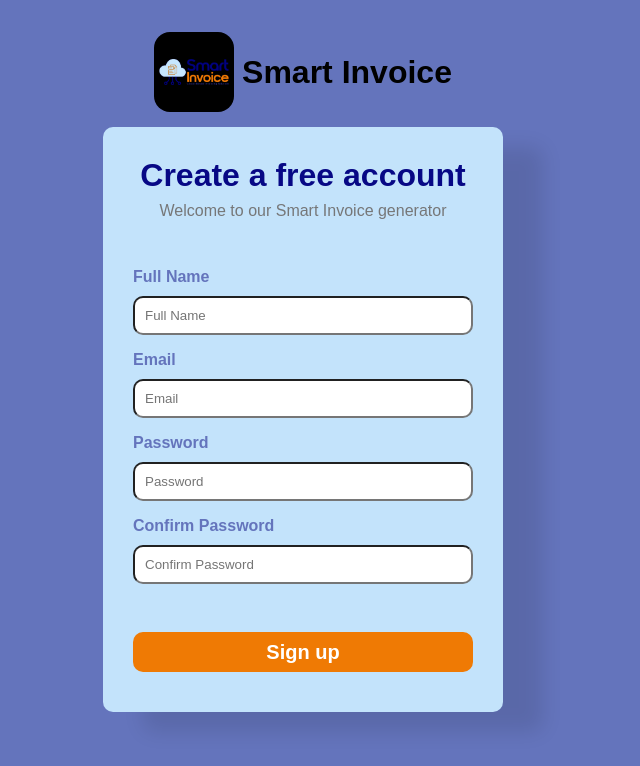
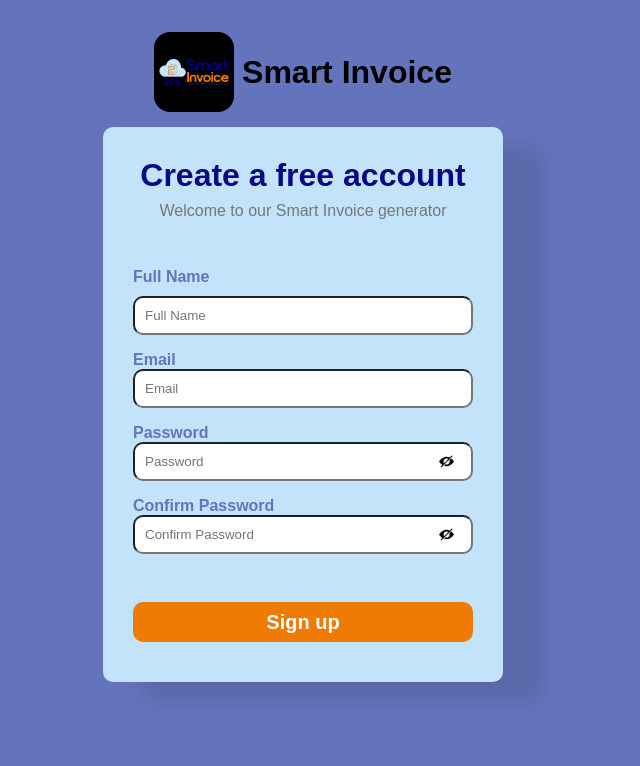
Before and after one commit to yadavsantu/SmartInvoice, a Vue app in the folder vue-frontend/: page /SignUp in a window 1280 px wide. Shown: the top 766 px of the page, without its empty margins (337-977 px from the left). Built offline with nearby package versions, Linux system fonts and the light colour scheme.

Commit message:
eye icon added in login and signup page

```diff
--- a/vue-frontend/src/pages/LoginPage.vue
+++ b/vue-frontend/src/pages/LoginPage.vue
@@ -14,15 +14,31 @@
           <input type="email" id="email" v-model="email" placeholder="Email" required aria-required="true" />
         </div>
 
-        <div class="form-group">
-          <label for="password" class="form-label">Password</label>
-          <input type="password" id="password" v-model="password" placeholder="Password" required
-            aria-required="true" />
-        </div>
+
+                  <label for="password" class="form-label">Password</label>
+                  <div style="position: relative;">
+                    <input
+                     :type="showPassword ? 'text' : 'password'" placeholder="Enter your password" v-model="password"
+                    />
+                     <button
+                       type="button"
+                       @click="togglePassword"
+                       class="eye-btn"
+                       aria-label="Toggle Password Visibility"
+                       >
+                       <img
+                         :src="showPassword ? eyeOpenImage : eyeClosedImage"
+                          alt="Toggle Password Visibility"
+                          width="15px"
+                           height="auto"
+                        />
+                     </button>
+
+                </div>
 
         <div class="check-rem">
           <label for="remember-me" class="remember-label">
-            <input type="checkbox" id="remember-me" v-model="rememberMe" class="remember-checkbox" />
+            <input type="checkbox" id="remember-me" v-model="rememberMe" class="remember-checkbox"/>
             Remember me
           </label>
         </div>
@@ -50,8 +66,16 @@ export default {
       password: "",
       rememberMe: false,
       errorMessage: "",
+      showPassword: false,
+      eyeOpenImage: require('@/assets/eye-open.png'),
+      eyeClosedImage: require('@/assets/eye-closed.png'),
     };
   },
+  methods: {
+    togglePassword() {
+      this.showPassword = !this.showPassword;
+    },
+
   methods: {
 
     async refreshAccessToken() {
@@ -118,6 +142,7 @@ export default {
     this.refreshAccessToken();
   }
 },
+},
 };
 </script>
 <style>
@@ -173,10 +198,13 @@ body {
   font-size: 2rem;
   color: black;
 }
-
+.container{
+  justify-content: center;
+}
 .login-container {
   background-color: #C3E3FB;
   padding: 2rem;
+
   border-radius: 8px;
   box-shadow: 0 4px 10px rgba(0, 0, 0, 0.1);
 }
@@ -199,6 +227,7 @@ body {
 
 .form-label {
   display: block;
+  text-align: left;
   margin-bottom: 0.5rem;
   font-weight: bold;
   color: #6474BC;
@@ -213,9 +242,12 @@ form input {
   font-size: 1rem;
 }
 
+
+
 .check-rem {
   display: flex;
   align-items: center;
+  margin-top: 15px;
   margin-bottom: 1rem;
 }
 
@@ -263,4 +295,19 @@ p {
   text-align: center;
   font-size: 20px;
 }
+
+.eye-btn {
+  position: absolute;
+  top: 50%;
+  margin-left: 90%;
+  transform: translateY(-50%);
+  background: none;
+  border: none;
+  cursor: pointer;
+  padding: 0;
+}
+
+
+
+
 </style>
--- a/vue-frontend/src/pages/SignUp.vue
+++ b/vue-frontend/src/pages/SignUp.vue
@@ -10,19 +10,64 @@
         <p>Welcome to our Smart Invoice generator</p>
         <div class="name-container">
 
-          <label for="full-name">Full Name</label>
+          <label for="full-name" style="display: flex;">Full Name</label>
           <input type="text" id="full-name" placeholder="Full Name" required autocomplete="off" v-model="FullName">
 
 
           <label for="UsrEmail">Email</label>
           <input type="email" id="UsrEmail" placeholder="Email" required="" autocomplete="off" v-model="Email">
 
+
           <label for="UsrPsw">Password</label>
-          <input type="password" id="UsrPsw" placeholder="Password" required="" autocomplete="off" v-model="Password">
+          <div style="position: relative;">
+            <input
+              :type="showPassword ? 'text' : 'password'"
+              id="UsrPsw"
+              placeholder="Password"
+              required
+              autocomplete="off"
+              v-model="Password"
+            />
+            <button
+              type="button"
+              @click="togglePassword"
+              class="eye-btn"
+              aria-label="Toggle Password Visibility"
+            >
+              <img
+                :src="showPassword ? eyeOpenImage : eyeClosedImage"
+                alt="Toggle Password Visibility"
+                 width="15px"
+                height="auto"
+              />
+            </button>
+          </div>
 
           <label for="UsrCfrmPsw">Confirm Password</label>
-          <input type="password" id="UsrCfrmPsw" placeholder="Confirm Password" required="" autocomplete="off"
-            v-model="repeat_password">
+          <div style="position: relative;">
+            <input
+              :type="showConfirmPassword ? 'text' : 'password'"
+              id="UsrCfrmPsw"
+              placeholder="Confirm Password"
+              required
+              autocomplete="off"
+              v-model="repeat_password"
+            />
+            <button
+              type="button"
+              @click="toggleConfirmPassword"
+              class="eye-btn"
+              aria-label="Toggle Confirm Password Visibility"
+            >
+              <img
+                :src="showConfirmPassword ? eyeOpenImage : eyeClosedImage"
+                alt="Toggle Confirm Password Visibility"
+                width="15px"
+                height="auto"
+              />
+            </button>
+          </div>
+
         </div>
         <button>Sign up</button>
       </form>
@@ -45,14 +90,13 @@ body {
   display: flex;
   justify-content: center;
   align-items: center;
-  min-height: 100vh;
   font-family: sans-serif;
   box-sizing: content-box;
 }
 
 .container {
-  width: 200%;
-  height: 900px;
+  width: 100%;
+  height: fit-content;
   max-width: 400px;
   text-align: center;
   background-color: #6474BC;
@@ -105,7 +149,7 @@ body {
 }
 
 .name-container {
-  display: flex;
+  display: block;
   flex-wrap: wrap;
   margin-bottom: 0.5rem;
   font-weight: bold;
@@ -130,10 +174,28 @@ input {
   height: auto;
   padding: 10px;
   border-radius: 10px;
-
   margin-bottom: 1rem;
 
 }
+
+
+.eye-btn {
+  position:absolute;
+  justify-items: center;
+  margin-left: 90%;
+  margin-top: -16%;
+  background: none;
+  cursor: pointer;
+  width: 5px;
+
+}
+
+.eye-btn:hover {
+  background: none;
+  border: none;
+  box-shadow: none;
+}
+
 
 button {
   width: 100%;
@@ -161,6 +223,24 @@ button:hover {
 #chk:checked~.signup label {
   transform: scale(.3);
 }
+@media (max-width:360px)
+{
+ .eye-btn{
+  margin-top: -18%;
+ }
+}
+
+@media (max-width:240px)
+
+{
+ .eye-btn{
+  margin-top: -31%;
+
+ }
+ .eye-btn img {
+  width: 10px;
+ }
+}
 </style>
 
 <script>
@@ -175,8 +255,20 @@ export default {
       Password: "",
       repeat_password: "",
       errorMessage: "",
+      showPassword: false,
+      showConfirmPassword: false,
+      eyeOpenImage: require('@/assets/eye-open.png'),
+      eyeClosedImage: require('@/assets/eye-closed.png'),
+
     };
   },
+  methods: {
+    togglePassword() {
+      this.showPassword = !this.showPassword;
+    },
+    toggleConfirmPassword() {
+      this.showConfirmPassword = !this.showConfirmPassword;
+    },
   methods: {
     async handleSignUp() {
       console.log("signUp")
@@ -229,5 +321,6 @@ export default {
       }
     },
   },
+},
 };
 </script>
```
